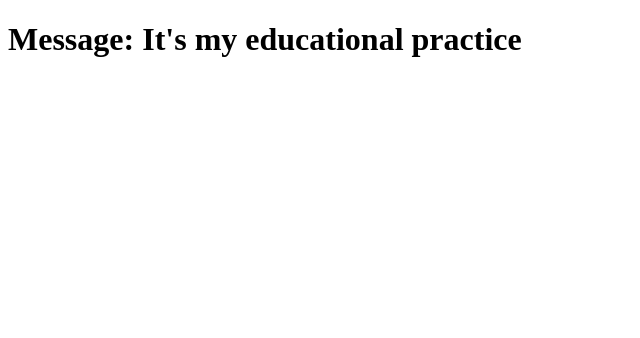
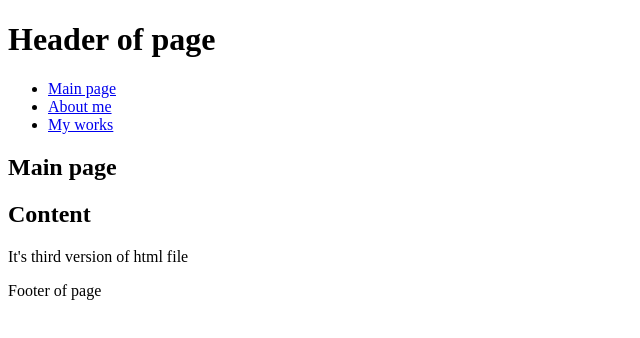
Before and after one commit to tard1grade8/iitu, a plain HTML site: page folder/index.html in a window 1280 px wide. Shown: the whole page, without its empty margins (0-640 px from the left). Drawn offline with Linux system fonts and the light colour scheme.

Commit message:
Update index.html

```diff
--- a/folder/index.html
+++ b/folder/index.html
@@ -6,6 +6,25 @@
     <title>Document</title>
 </head>
 <body>
-    <h1>Message: It's my educational practice</h1>
+    <header>
+        <h1>Header of page</h1>
+    </header>
+    <nav>
+        <ul>
+            <li><a href="#">Main page</a></li>
+            <li><a href="#">About me</a></li>
+            <li><a href="#">My works</a></li>
+        </ul>
+    </nav>
+    <main>
+        <section>
+            <h1>Main page</h1>
+            <h2>Content</h2>
+            <p>It's third version of html file</p>
+        </section>
+    </main>
+    <footer>
+        <p>Footer of page</p>
+    </footer>
 </body>
 </html>
```
